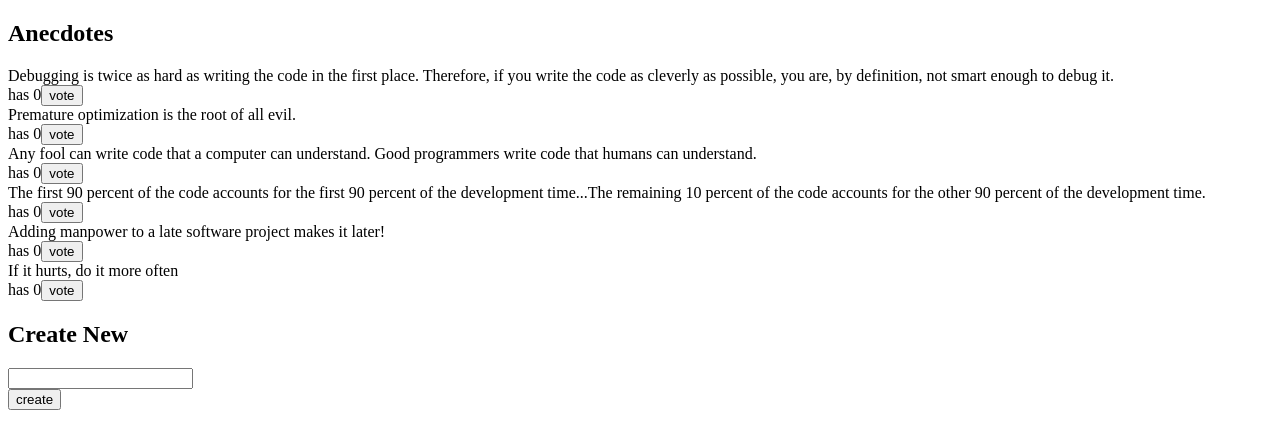
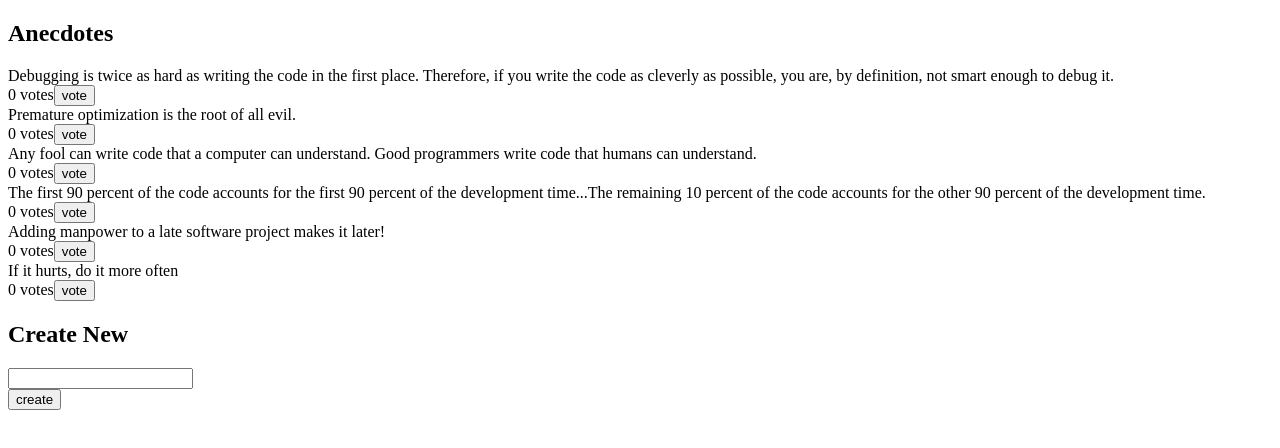
Before and after one commit to ericjen01/fullstackopen2023_exercises_part6, a React (Vite) app in the folder anecdotes/: page / in a window 1280 px wide. Shown: the top 448 px of the page. Built offline with nearby package versions, Linux system fonts and the light colour scheme.

Commit message:
6.8: anecdotes, step6

```diff
--- a/anecdotes/src/App.jsx
+++ b/anecdotes/src/App.jsx
@@ -1,33 +1,13 @@
 import AnecdoteForm from './components/AnecdoteForm'
-import { useSelector, useDispatch } from 'react-redux'
-import { addVote,  } from './reducers/anecdoteReducer'
+import AnecdoteList from './components/AnecdoteList'
+//import { useSelector, useDispatch } from 'react-redux'
 
 const App = () => {
-  const anecdotes = useSelector(state => state)
-  const dispatch = useDispatch()
-
-  const vote = (id) => {
-    dispatch(addVote(id)) // returns TYPE: 'VOTE', data: 'id' then dispatch
-  }
-
-  const compareVal = (a,b) => a.votes - b.votes
-  anecdotes.sort(compareVal).reverse()
-
 
   return (
     <div>
       <h2>Anecdotes</h2>
-      {anecdotes.map(anecdote =>
-        <div key={anecdote.id}>
-          <div>
-            {anecdote.content}
-          </div>
-          <div>
-            has {anecdote.votes}
-            <button onClick={() => vote(anecdote.id)}>vote</button>
-          </div>
-        </div>
-      )}
+      <AnecdoteList/>
       <AnecdoteForm />
     </div>
   )
--- a/anecdotes/src/components/AnecdoteForm.jsx
+++ b/anecdotes/src/components/AnecdoteForm.jsx
@@ -1,4 +1,3 @@
-
 import { useDispatch } from 'react-redux'
 import { addAnecdote } from '../reducers/anecdoteReducer'
 
@@ -17,7 +16,6 @@ const AnecdoteForm = () => {
     dispatch(addAnecdote(input.value))
   }
 
-
   return(
     <>
       <h2>Create New </h2>
--- /dev/null
+++ b/anecdotes/src/components/AnecdoteList.jsx
@@ -0,0 +1,36 @@
+import { addVote } from '../reducers/anecdoteReducer'
+import { useSelector, useDispatch } from 'react-redux'
+
+
+const AnecdoteList = () => {
+
+  // useDispatch hook provides any React component access to the dispatch function of the Redux store defined in main.jsx. So all components can make changes to the state of the Redux store. Component can access anecdotes stored in the store with the useSelector-hook of the react-redux library. useSelector receives a function as a parameter. The function either searches for or selects data from the Redux store. Here we need all of the notes, so our selector function returns the whole state:
+
+  const dispatch = useDispatch()
+  const anecdotes = useSelector(state => state)
+
+  const vote = (id) =>{
+    dispatch(addVote(id))
+  }
+
+  const compareVal = (a,b) => a.votes - b.votes
+  anecdotes.sort(compareVal).reverse()
+
+  return(
+    <>
+      {anecdotes.map(anecdote =>
+        <div key={anecdote.id}>
+          <div>
+            {anecdote.content}
+          </div>
+          <div>
+            {anecdote.votes} votes
+            <button onClick={() => vote(anecdote.id)}>vote</button>
+          </div>
+        </div>
+      )}
+    </>
+  )
+}
+
+export default AnecdoteList
```
Also changed, not shown: anecdotes/src/components/Notification.jsx (renamed from anecdotes/src/components/Notification.js).
